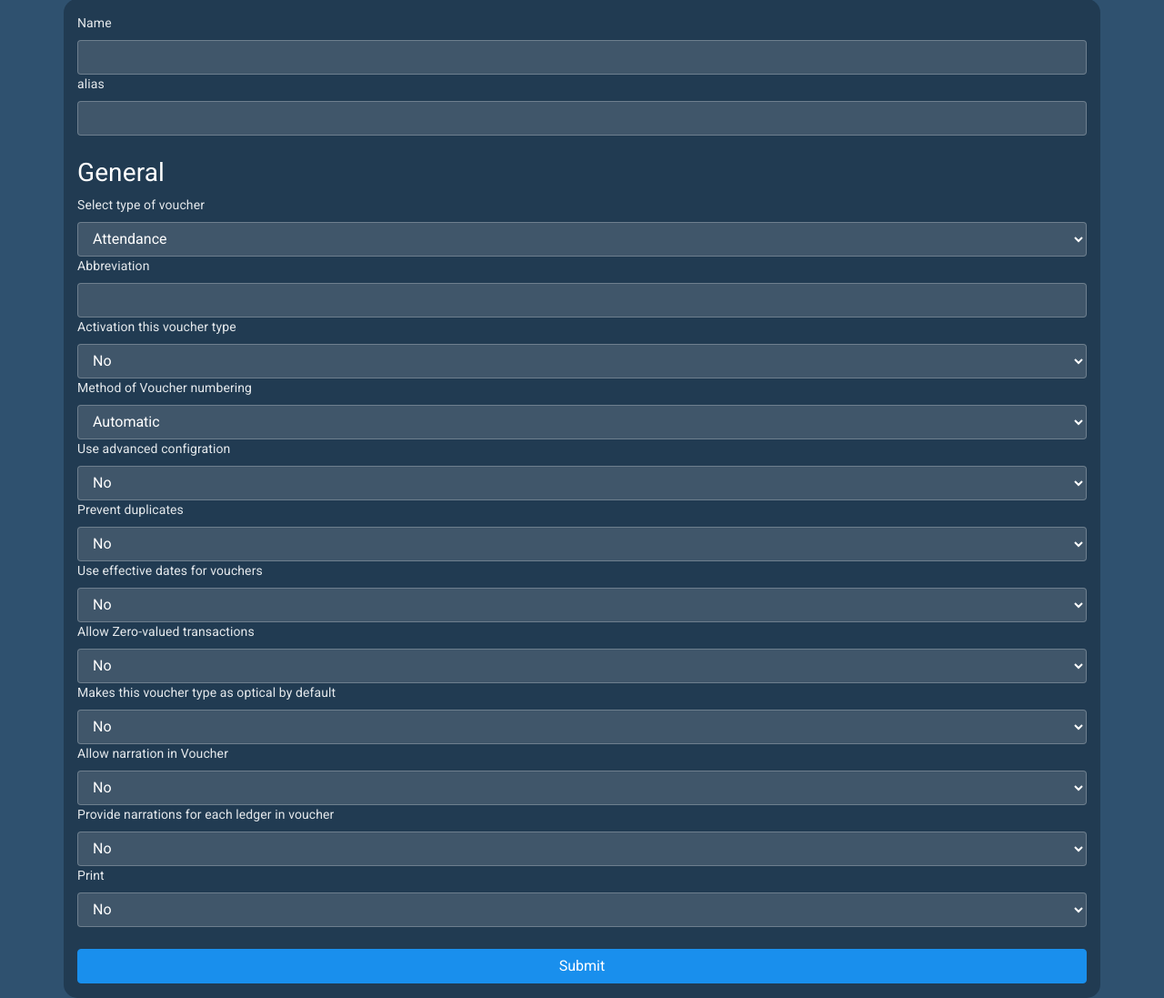
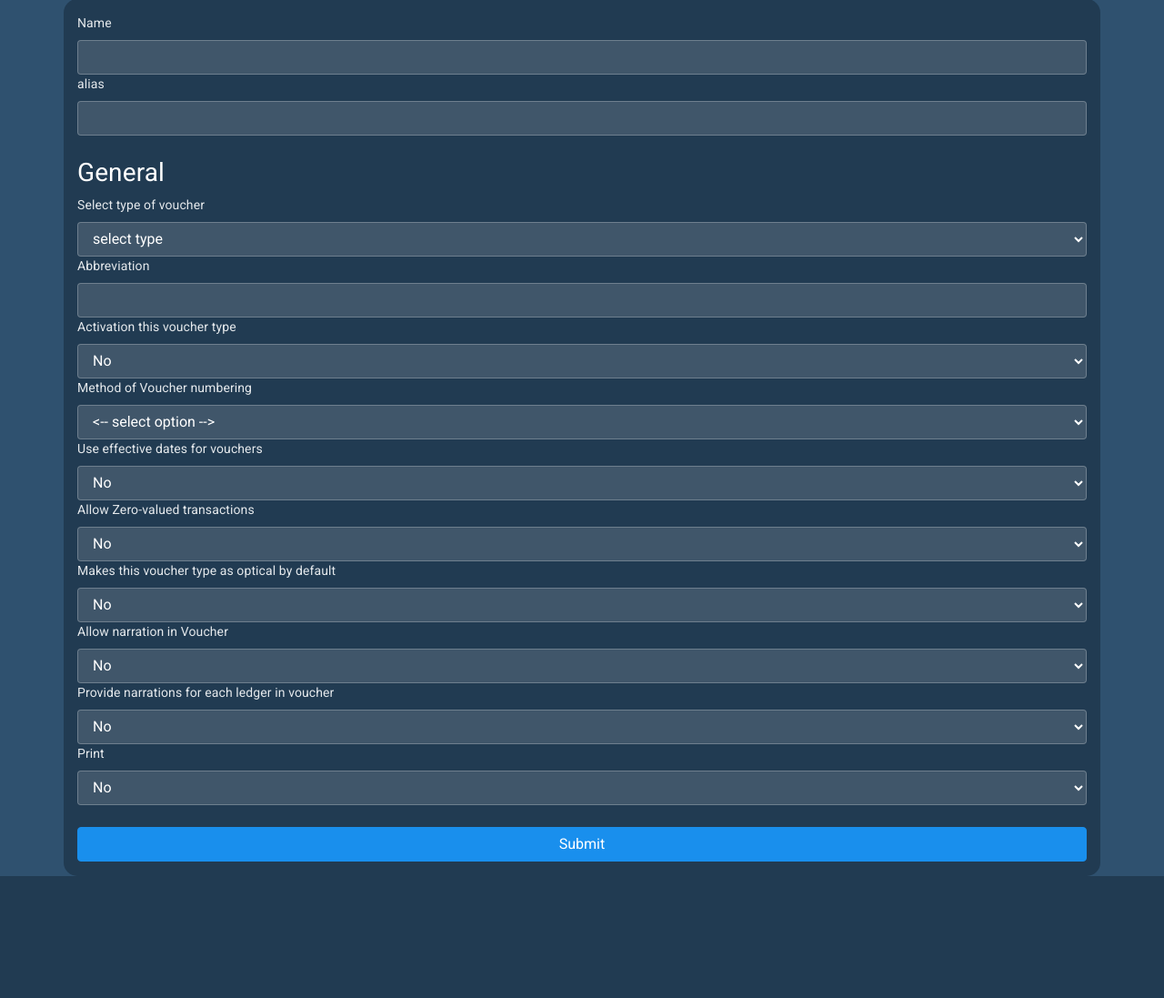
Before and after one commit to vishnu-c45/tally, a Django app: page /payvoucher in a window 1280 px wide. Shown: the part 215-1312 px from the top of the page at 91% size. After the commit the page ends 1178 px from the top, so only its background shows below. Run offline with Django 4.2, Linux system fonts and the light colour scheme; some libraries are stand-ins or nearby versions; some web fonts are replaced.

Commit message:
12th commit

```diff
--- a/tapp/templates/payroll.html
+++ b/tapp/templates/payroll.html
@@ -2,13 +2,28 @@
 
 {% block body %}
    {% load static %}
+
+
+   <style>
+    .enter{
+        display: flex;
+        align-items: center;
+        justify-content: center;
+
+    }
+    .hide{
+        display:none;
+    }
+</style>
+
    <h1 class="text-center mb-5  radius-15 p-3 " style="background-color:#213b52 ;">Payroll Voucher Type creation</h1>
 
 <div class="container radius-15  " style="background-color:#213b52 ;">
     <div class="row">
         <div class="col">
 
-            <form>
+            <form action="{% url 'add_voucher' %}" method="post">
+                {% csrf_token %}
 
                 <label class="form-label pt-3">Name</label>
                 <input name="name" type="text" class="form-control">
@@ -20,40 +35,79 @@
                     <div class="col">
 
                         <label class="form-labelb ">Select type of voucher</label>
-                        <select name="type" class="form-control w-100">
+                        <select name="type" onchange="pk()" id="ab" class="form-control w-100">
+                            <option value="" selected disabled>select type</option>
                             <option name="type" value="Attendence">Attendance</option>
                             <option name="type" value="Payment">Payment</option>
                             <option name="type" value="payroll">Payroll</option>
                         </select>
                         <label class="form-label">Abbreviation</label>
-                        <input name="Abber" type="text" class="form-control w-100">
+                        <input name="abber"  id="vc" type="text" class="form-control w-100">
                         <label class="form-labelb ">Activation this voucher type</label>
                         <select name="active" class="form-control w-100">
                             <option name="active" value="No">No</option>
                             <option name="active" value="Yes">Yes</option>
                         </select>
                         <label class="form-label">Method of Voucher numbering</label>
-                        <select name="numbering" class="form-control w-100">
+                        <select name="numbering" onchange="show()" id="mvp" placeholder="select option" class="form-control w-100">
+                            <option value=""><--  select option  --></option>
                             <option name="numbering" value="Automatic">Automatic</option>
                             <option name="numbering" value="Automatic manual">Automatic(Manual override)</option>
-                            <option name="numbering" value="manuval">Manual</option>
+                            <option name="numbering" value="manual">Manual</option>
                             <option name="numbering" value="multi-user auto">Multi-user Auto</option>
                             <option name="numbering" value="None">None</option>
                         </select>
+                        <!-- <div class="  container-fluid  p-1 hide"  id="prv">
+                            <div class="col-sm-6 m-0 p-0"> <label for="g">Prevent Duplicates</label></div>
+                            <div class="col-sm-6 m-0 p-0">
+                                <select name="prvtdp" id="prvtdp" class="form-control "required="False">
+                                    <option value="no">No</option>
+                                    <option value="yes">Yes</option>
+
+                                </select>
+                            </div>
+                        </div>
+
+
+                        <div class=" container-fluid mt-2 p-1 hide" id="usrv">
+                            <div class="sm-6 m-0 p-0"> <label for="g">Use advanced configurations </label></div><br>
+                            <div class="col-sm-6 m-0 p-0 ml-2" >
+                                <select name="useavdc" id="useadvc" class="form-control w-100 ">
+                                    <option value="no">No</option>
+                                    <option value="yes">Yes</option>
+
+                                </select>
+                            </div> -->
+                        <!-- </div> -->
+
+                       <div class="hide mt-5 mb-5" id="usrv">
+
                         <label class="form-label">Use advanced configration</label>
-                        <select name="config" class="form-control w-100">
+                        <select name="config" class="form-control w-100 ml-2">
                             <option name="config" value="No">No</option>
                             <option name="config" value="Yes">Yes</option>
 
 
                         </select>
+
+                       </div>
+
+                       <div class="hide mt-5 mb-5" id="prv">
+
                         <label class="form-label">Prevent duplicates</label>
-                        <select name="prevent" class="form-control w-100">
+                        <select name="prevent" class="form-control w-100 ml-5">
                             <option name="prevent" value="No">No</option>
                             <option name="prevent" value="Yes">Yes</option>
 
 
                         </select>
+
+
+                       </div>
+
+
+
+
                         <label class="form-label">Use effective dates for vouchers</label>
                         <select name="effect" class="form-control w-100">
                             <option name="effect" value="No">No</option>
@@ -66,8 +120,8 @@
                         </select>
                         <label class="form-label">Makes this voucher type as optical by default</label>
                         <select name="optical" class="form-control w-100">
-                            <option name="No" value="No" >No</option>
-                            <option name="Yes" value="Yes">Yes</option>
+                            <option name="optical" value="No" >No</option>
+                            <option name="optical" value="Yes">Yes</option>
                         </select>
                         <label class="form-label">Allow narration in Voucher</label>
                         <select name="narr" class="form-control w-100">
@@ -100,6 +154,67 @@
 
 </div>
 
+<script>
+    function show(){
+        var status = document.getElementById('mvp');
+        var c= status.value
+        console.log(c);
+        if  (c=='Automatic'){
+            console.log(c);
+
+            document.getElementById('usrv').style.display="flex";
+            document.getElementById('prv').style.display='none';
+
+        }
+        else if ( c== 'manual' ){
+            document.getElementById('prv').style.display="flex";
+            document.getElementById('usrv').style.display="none";
+        }
+
+        else if (c == 'Automatic manual'){
+            document.getElementById('usrv').style.display="flex";
+            document.getElementById('prv').style.display="flex";
+        }
+
+        else if(c == 'multi-user auto'){
+            document.getElementById('usrv').style.display="flex";
+            document.getElementById('prv').style.display="none";
+        }
+
+        else if(c =='None'){
+            document.getElementById('usrv').style.display="none";
+            document.getElementById('prv').style.display="none";
+        }
+        else {
+
+            document.getElementById('usrv').style.display="none";
+            document.getElementById('prv').style.display="none";
+
+        }
+
+
+
+    }
+
+
+    function pk(){
+        var status =document.getElementById('ab')
+        var a=status.value
+        console.log(a);
+        if (a == 'Attendence'){
+            document.getElementById('vc').value ="Attd";
+        }
+
+        else if(a == 'Payment'){
+            document.getElementById('vc').value="pymt"
+        }
+        else if (a == 'payroll'){
+            document.getElementById('vc').value="pyrl"
+        }
+    }
+
+</script>
+
 
 
 {% endblock %}
--- a/tapp/urls.py
+++ b/tapp/urls.py
@@ -20,5 +20,6 @@ urlpatterns = [
     path('stockgrp',views.add_stockgrp,name='add_stockgrp'),
     path('add_units',views.add_units,name='add_units'),
     path('add_stockitem',views.add_stockitem,name='add_stockitem'),
+    path('voucher',views.add_voucher,name='add_voucher'),
 
 ]
--- a/tapp/views.py
+++ b/tapp/views.py
@@ -1,6 +1,6 @@
 from django.contrib import messages
 
-from .models import Employee ,Create_employeegroup,Create_attendence,create_stockcate,create_stockgrp,create_units,create_stockitem
+from .models import Employee ,Create_employeegroup,Create_attendence,create_stockcate,create_stockgrp,create_units,create_stockitem,create_VoucherModels
 from django.shortcuts import render,redirect
 
 # Create your views here.
@@ -193,3 +193,44 @@ def add_stockitem(request):
         lev.rate_of_duty=request.POST.get('rate')
         lev.save()
         return redirect('stockitem')
+
+
+
+def add_voucher(request):
+    if request.method == 'POST':
+        Vname = request.POST['name']
+        alias = request.POST['alias']
+        vtype = request.POST['type']
+        abbre = request.POST['abber']
+        activ_vou_typ = request.POST['active']
+        meth_vou_num = request.POST['numbering']
+        useadv = request.POST.get('config', False)
+        prvtdp = request.POST.get('prevent', False)
+
+        use_effct_date = request.POST['effect']
+        allow_zero_trans = request.POST['trans']
+        allow_naration_in_vou = request.POST['narr']
+        optional = request.POST['optical']
+        provide_narr = request.POST['ledg']
+        print = request.POST['print']
+
+        std = create_VoucherModels(voucher_name=Vname ,
+            alias=alias,
+            voucher_type=vtype,
+            abbreviation=abbre,
+            active_this_voucher_type=activ_vou_typ,
+            method_voucher_numbering=meth_vou_num,
+            use_effective_date=use_effct_date,
+            use_adv_conf = useadv,
+            prvnt_duplictes =prvtdp,
+            allow_zero_value_trns=allow_zero_trans,
+            allow_naration_in_voucher=allow_naration_in_vou,
+            make_optional=optional,
+            provide_naration=provide_narr,
+            print_voucher=print,
+
+        )
+        std.save()
+        return redirect('payvoucher')
+
+    return render(request, 'payroll.html')
```
